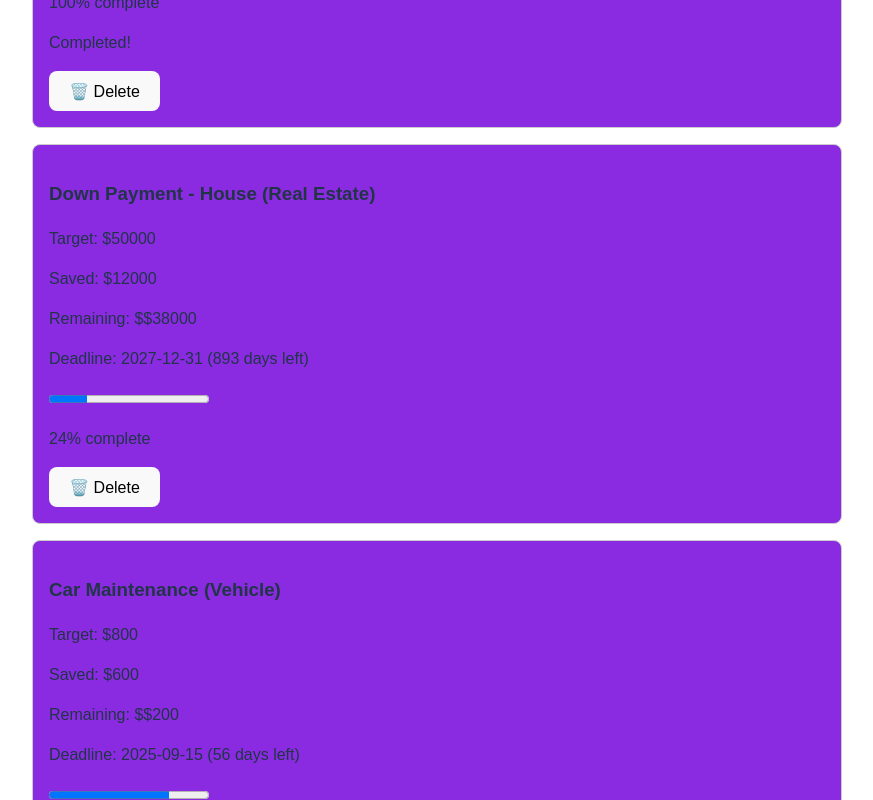
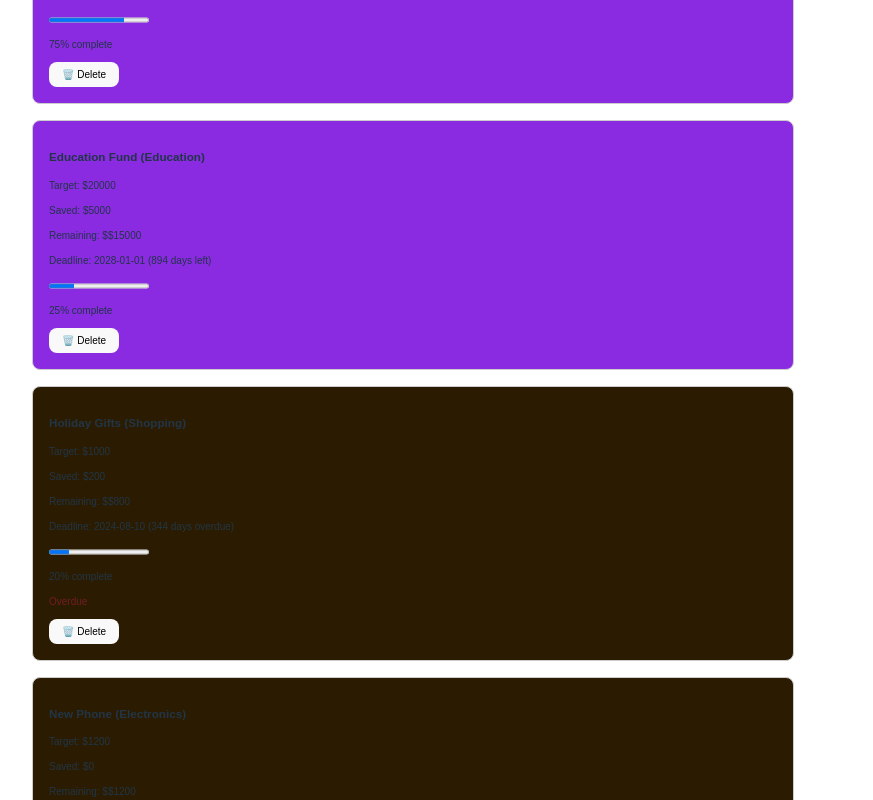
Before and after one commit to Ongeri123/Smart-goal-planner, a React (Vite) app: page / in a window 1280 px wide. Shown: the part 1520-2320 px from the top of the page, without its empty margins (0-873 px from the left). Built offline with nearby package versions, Linux system fonts and the light colour scheme; data requests are answered from the project's data file.

Commit message:
rendered the components to app.jsx and styled

```diff
--- a/src/App.css
+++ b/src/App.css
@@ -1,22 +1,27 @@
 .app {
   padding: 2rem;
+  font-size: x-small;
   font-family: sans-serif;
+
 }
-
+.goal-content{
+  display: inline-block;
+}
 .goal-card {
   border: 1px solid #ccc;
   padding: 1rem;
   margin-bottom: 1rem;
   border-radius: 8px;
   background-color: blueviolet;
+  height: fit-content;
 }
 
 .goal-card.warning {
-  background-color: #fff3cd;
+  background-color: #704e05;
 }
 
 .goal-card.overdue {
-  background-color: #f8d7da;
+  background-color: #2b1c01;
 }
 
 .status.warning {
--- a/src/App.jsx
+++ b/src/App.jsx
@@ -16,7 +16,7 @@ function App() {
 
   // useEffect hook to fetch goals when the component mounts.
   useEffect(() => {
-    // Fetch goals from the API.
+    // Fetch goals from the API
     fetchGoals()
       .then((res) => {
         // On success, update the goals state with the fetched data.
```
